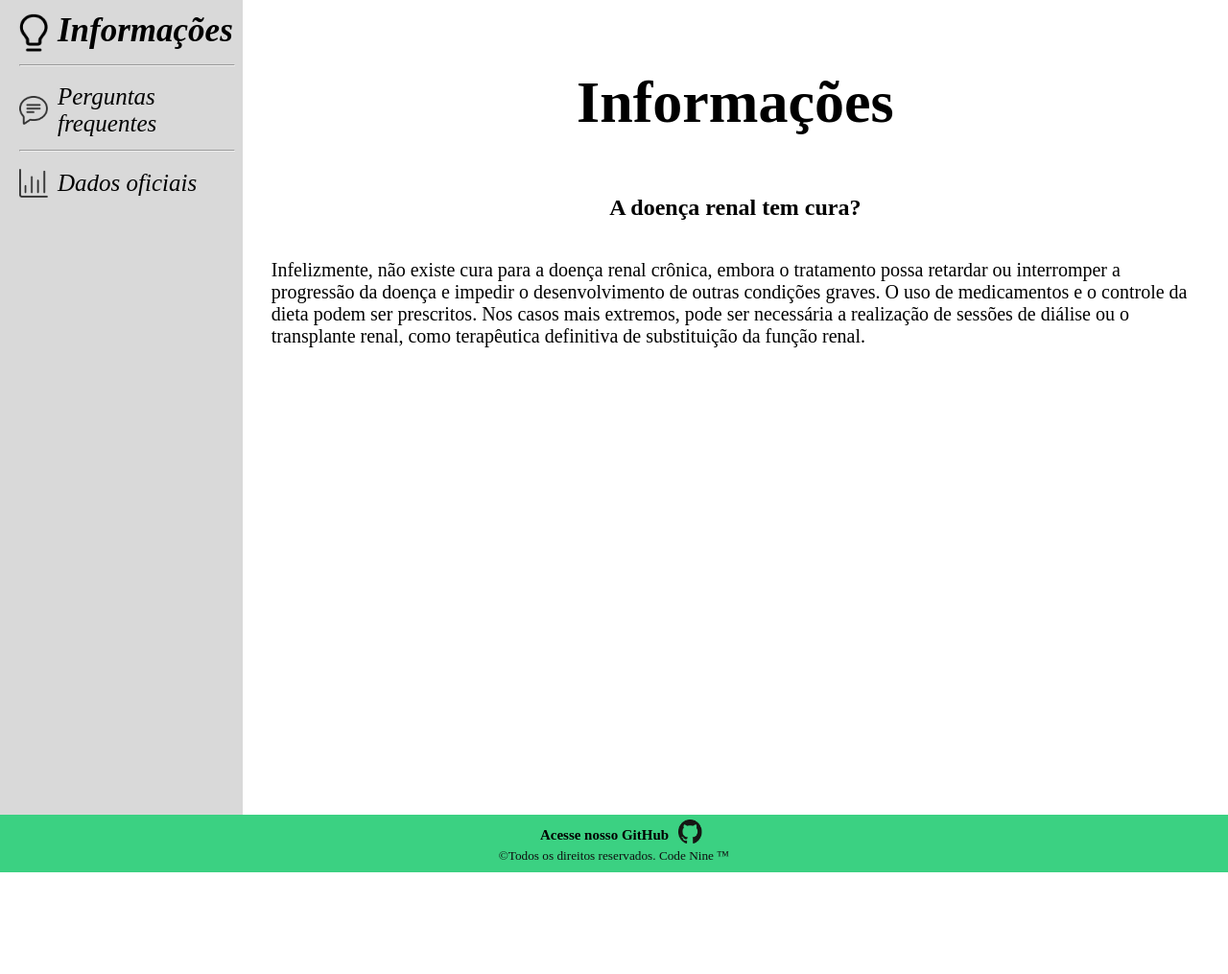
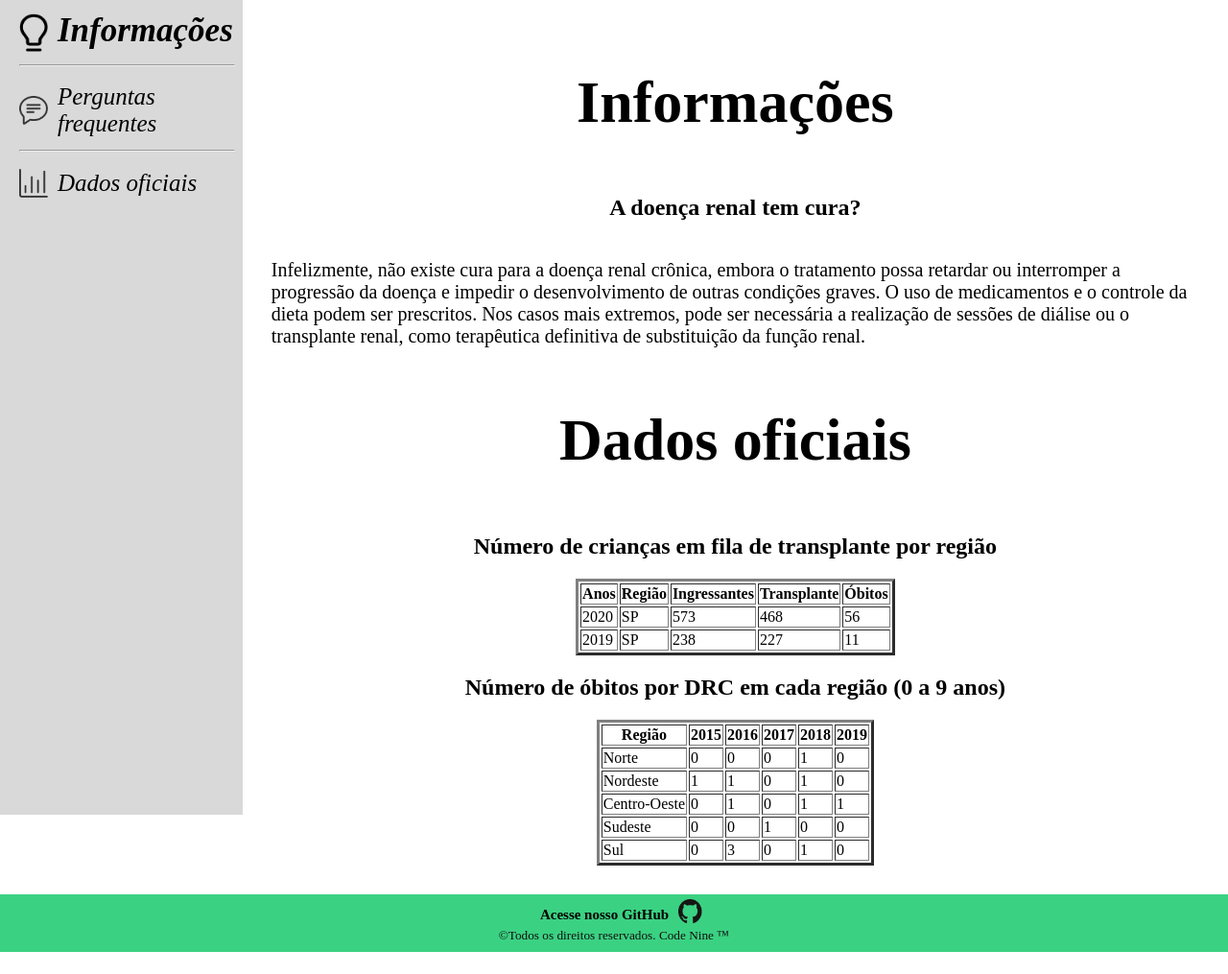
Before and after one commit to Code-Nine-FTC/Grupo-Code-Nine, a Flask app: page /dados in a window 1280 px wide. Shown: the part 61-1076 px from the top of the page at 96% size. Before the commit the page ends 970 px from the top, so only its background shows below. Run offline with Flask 3, Linux system fonts and the light colour scheme.

Commit message:
Atualização da Página Dados
Criação dos Títulos e subtítulos e criação de tabelas.

```diff
--- a/src/templates/dados.html
+++ b/src/templates/dados.html
@@ -30,6 +30,92 @@ rel="stylesheet" href="{{ url_for('static', filename='info.css') }}"
             retardar ou interromper a progressão da doença e impedir o desenvolvimento de outras condições graves.
             O uso de medicamentos e o controle da dieta podem ser prescritos. Nos casos mais extremos, pode ser necessária
             a realização de sessões de diálise ou o transplante renal, como terapêutica definitiva de substituição da função renal.
+            <br>
+            <h1>Dados oficiais</h1>
+            <h2>Número de crianças em fila de transplante por região</h2>
+            <table border="3">
+                <thead>
+                    <tr>
+                        <th>Anos</th>
+                        <th>Região</th>
+                        <th>Ingressantes</th>
+                        <th>Transplante</th>
+                        <th>Óbitos</th>
+                    </tr>
+                </thead>
+                <tbody>
+                    <tr>
+                        <td>2020</td>
+                        <td>SP</td>
+                        <td>573</td>
+                        <td>468</td>
+                        <td>56</td>
+                    </tr>
+                    <tr>
+                        <td>2019</td>
+                        <td>SP</td>
+                        <td>238</td>
+                        <td>227</td>
+                        <td>11</td>
+                    </tr>
+                </tbody>
+            </table>
+            <h2>Número de óbitos por DRC em cada região (0 a 9 anos)</h2>
+            <table border="3">
+                <thead>
+                    <tr>
+                        <th>Região</th>
+                        <th>2015</th>
+                        <th>2016</th>
+                        <th>2017</th>
+                        <th>2018</th>
+                        <th>2019</th>
+                    </tr>
+
+                <tbody>
+                    <tr>
+                        <td>Norte</td>
+                        <td>0</td>
+                        <td>0</td>
+                        <td>0</td>
+                        <td>1</td>
+                        <td>0</td>
+                    </tr>
+                    <tr>
+                        <td>Nordeste</td>
+                        <td>1</td>
+                        <td>1</td>
+                        <td>0</td>
+                        <td>1</td>
+                        <td>0</td>
+                    </tr>
+                    <tr>
+                        <td>Centro-Oeste</td>
+                        <td>0</td>
+                        <td>1</td>
+                        <td>0</td>
+                        <td>1</td>
+                        <td>1</td>
+                    </tr>
+                    <tr>
+                        <td>Sudeste</td>
+                        <td>0</td>
+                        <td>0</td>
+                        <td>1</td>
+                        <td>0</td>
+                        <td>0</td>
+                    </tr>
+                    <tr>
+                        <td>Sul</td>
+                        <td>0</td>
+                        <td>3</td>
+                        <td>0</td>
+                        <td>1</td>
+                        <td>0</td>
+                    </tr>
+                </tbody>
+                </thead>
+            </table>
         </div>
     </div>
 </main>
```
